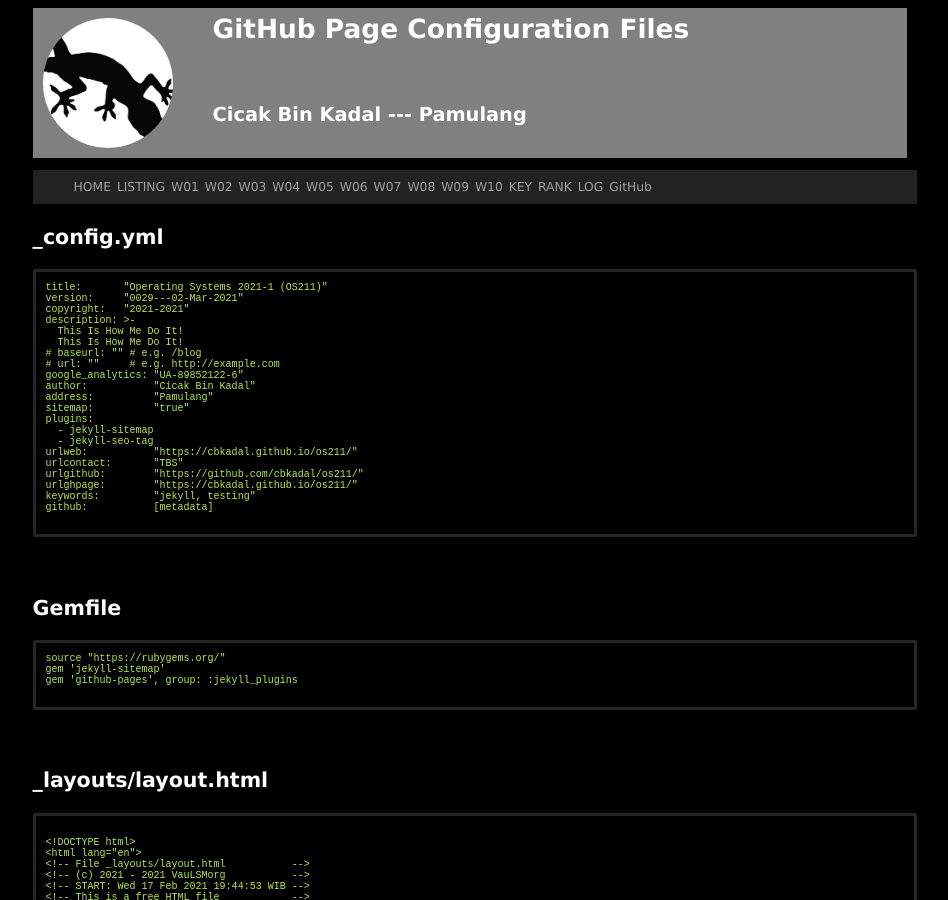
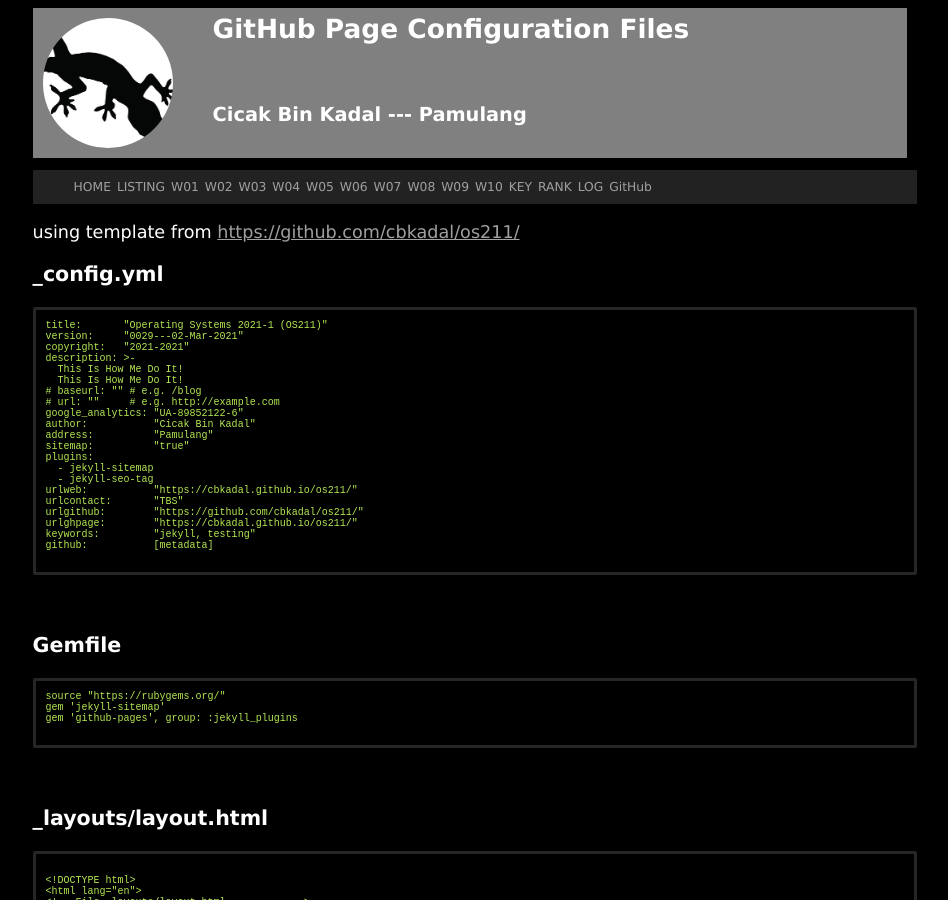
Before and after one commit to Pinatnat/os211-sandbox-web, a Jekyll site: the page built from 004.md, in a window 1280 px wide and 900 px high. Shown: the whole window, without its empty margins (165-1113 px from the left). Built offline with Jekyll 4.4.1, drawn with Linux system fonts in a browser that asks for light colours.

Commit message:
Update 004.md
added source

```diff
--- a/004.md
+++ b/004.md
@@ -2,6 +2,8 @@
 layout: "layout"
 title:  "GitHub Page Configuration Files"
 ---
+
+<p>using template from <a href="https://github.com/cbkadal/os211/">https://github.com/cbkadal/os211/</a></p>
 
 ### _config.yml
 
```
